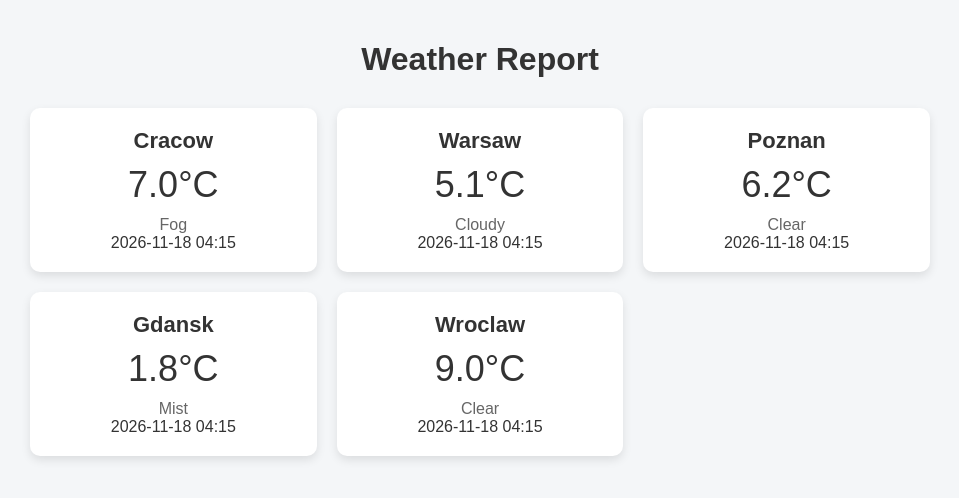
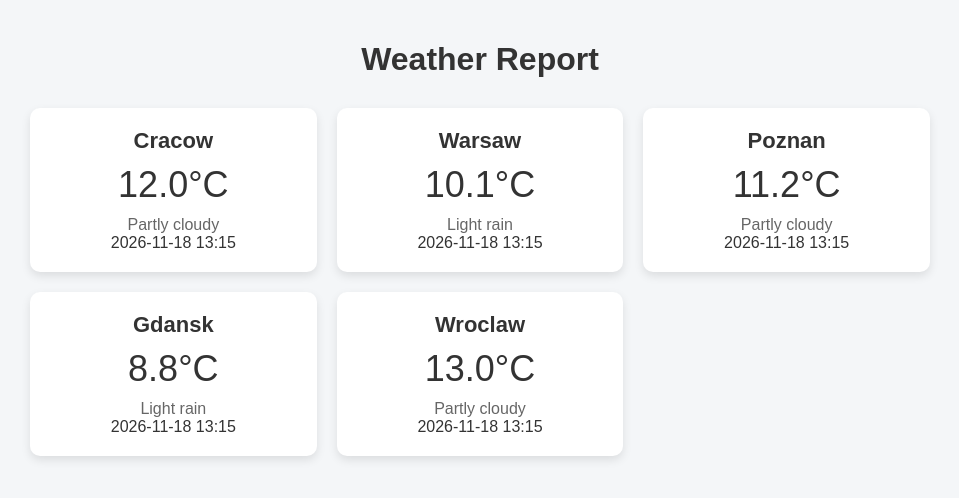
Before and after one commit to Mascotte33/cron-data-puller, a plain HTML site: page index.html in a window 1280 px wide. Shown: the whole page, without its empty margins (160-1119 px from the left). Drawn offline with Linux system fonts and the light colour scheme.

Commit message:
Update weather report (scheduled)

```diff
--- a/index.html
+++ b/index.html
@@ -83,41 +83,41 @@
 
                 <div class="weather-card">
                     <div class="city">Cracow</div>
-                    <div class="temp">7.0°C</div>
-                    <div class="condition">Fog</div>
-                    <div class="last_updated">2026-11-18 04:15</div>
+                    <div class="temp">12.0°C</div>
+                    <div class="condition">Partly cloudy</div>
+                    <div class="last_updated">2026-11-18 13:15</div>
                 </div>
 
 
                 <div class="weather-card">
                     <div class="city">Warsaw</div>
-                    <div class="temp">5.1°C</div>
-                    <div class="condition">Cloudy</div>
-                    <div class="last_updated">2026-11-18 04:15</div>
+                    <div class="temp">10.1°C</div>
+                    <div class="condition">Light rain</div>
+                    <div class="last_updated">2026-11-18 13:15</div>
                 </div>
 
 
                 <div class="weather-card">
                     <div class="city">Poznan</div>
-                    <div class="temp">6.2°C</div>
-                    <div class="condition">Clear</div>
-                    <div class="last_updated">2026-11-18 04:15</div>
+                    <div class="temp">11.2°C</div>
+                    <div class="condition">Partly cloudy</div>
+                    <div class="last_updated">2026-11-18 13:15</div>
                 </div>
 
 
                 <div class="weather-card">
                     <div class="city">Gdansk</div>
-                    <div class="temp">1.8°C</div>
-                    <div class="condition">Mist</div>
-                    <div class="last_updated">2026-11-18 04:15</div>
+                    <div class="temp">8.8°C</div>
+                    <div class="condition">Light rain</div>
+                    <div class="last_updated">2026-11-18 13:15</div>
                 </div>
 
 
                 <div class="weather-card">
                     <div class="city">Wroclaw</div>
-                    <div class="temp">9.0°C</div>
-                    <div class="condition">Clear</div>
-                    <div class="last_updated">2026-11-18 04:15</div>
+                    <div class="temp">13.0°C</div>
+                    <div class="condition">Partly cloudy</div>
+                    <div class="last_updated">2026-11-18 13:15</div>
                 </div>
 
     </section>
```
